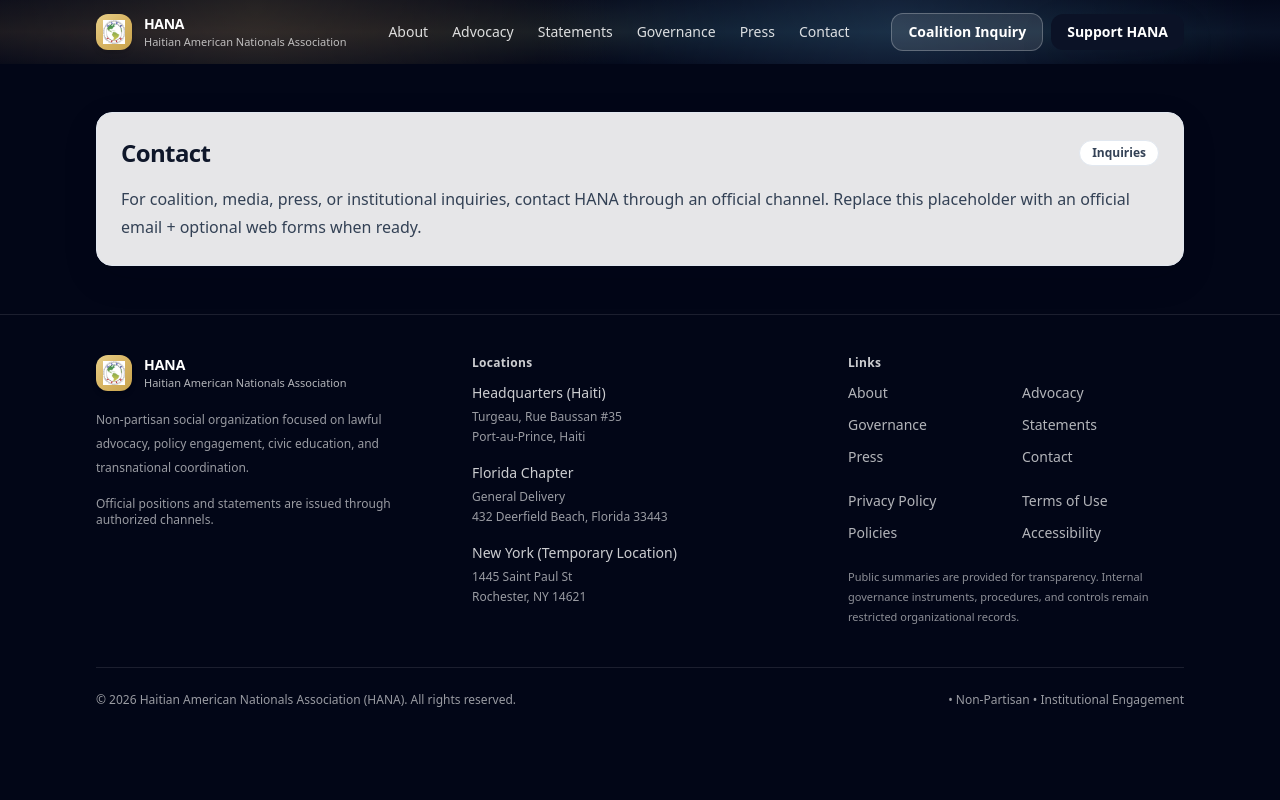
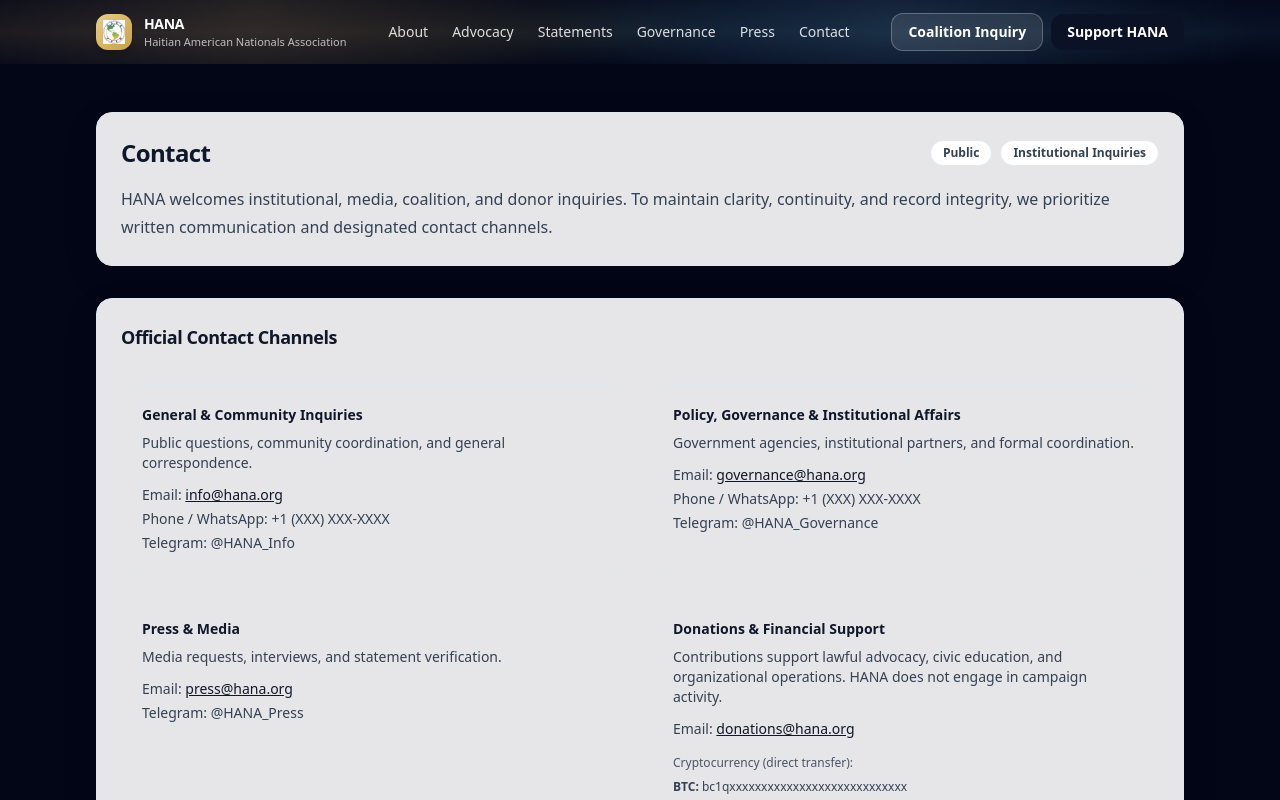
Before and after one commit to akumagmel/Hanayiti, a Next.js app: page /contact in a window 1280 px wide. Shown: the top 800 px of the page. Built offline with nearby package versions, Linux system fonts and the light colour scheme.

Commit message:
Update page.tsx

```diff
--- a/app/contact/page.tsx
+++ b/app/contact/page.tsx
@@ -1,19 +1,161 @@
 import { SiteShell } from "@/components/SiteShell";
 import { Card, CardContent } from "@/components/ui/Card";
 import { Badge } from "@/components/ui/Badge";
+import { Separator } from "@/components/ui/Separator";
 
 export default function Page() {
   return (
     <SiteShell>
-      <main className="mx-auto max-w-6xl px-4 sm:px-6 lg:px-8 py-12">
+      <main className="mx-auto max-w-6xl px-4 sm:px-6 lg:px-8 py-12 space-y-8">
+        {/* Header */}
         <Card className="shadow-soft">
           <CardContent>
-            <div className="flex items-center justify-between gap-3">
-              <h1 className="text-2xl font-semibold tracking-tight text-slate-900">Contact</h1>
-              <Badge>Inquiries</Badge>
+            <div className="flex flex-wrap items-center justify-between gap-3">
+              <h1 className="text-2xl font-semibold tracking-tight text-slate-900">
+                Contact
+              </h1>
+              <div className="flex items-center gap-2">
+                <Badge>Public</Badge>
+                <Badge>Institutional Inquiries</Badge>
+              </div>
             </div>
+
             <p className="mt-4 text-slate-700 leading-7">
-              For coalition, media, press, or institutional inquiries, contact HANA through an official channel. Replace this placeholder with an official email + optional web forms when ready.
+              HANA welcomes institutional, media, coalition, and donor inquiries.
+              To maintain clarity, continuity, and record integrity, we prioritize
+              written communication and designated contact channels.
+            </p>
+          </CardContent>
+        </Card>
+
+        {/* Contact Channels */}
+        <Card className="shadow-soft">
+          <CardContent>
+            <h2 className="text-lg font-semibold tracking-tight text-slate-900">
+              Official Contact Channels
+            </h2>
+
+            <Separator className="my-4" />
+
+            <div className="grid gap-6 sm:grid-cols-2">
+              {/* General */}
+              <div className="rounded-2xl border border-slate-200 p-5">
+                <div className="text-sm font-semibold text-slate-900">
+                  General & Community Inquiries
+                </div>
+                <p className="mt-2 text-sm text-slate-700">
+                  Public questions, community coordination, and general correspondence.
+                </p>
+
+                <div className="mt-3 text-sm text-slate-700 space-y-1">
+                  <div>
+                    Email:{" "}
+                    <a
+                      href="mailto:info@hana.org"
+                      className="underline text-slate-900"
+                    >
+                      info@hana.org
+                    </a>
+                  </div>
+                  <div>Phone / WhatsApp: +1 (XXX) XXX-XXXX</div>
+                  <div>Telegram: @HANA_Info</div>
+                </div>
+              </div>
+
+              {/* Policy / Governance */}
+              <div className="rounded-2xl border border-slate-200 p-5">
+                <div className="text-sm font-semibold text-slate-900">
+                  Policy, Governance & Institutional Affairs
+                </div>
+                <p className="mt-2 text-sm text-slate-700">
+                  Government agencies, institutional partners, and formal coordination.
+                </p>
+
+                <div className="mt-3 text-sm text-slate-700 space-y-1">
+                  <div>
+                    Email:{" "}
+                    <a
+                      href="mailto:governance@hana.org"
+                      className="underline text-slate-900"
+                    >
+                      governance@hana.org
+                    </a>
+                  </div>
+                  <div>Phone / WhatsApp: +1 (XXX) XXX-XXXX</div>
+                  <div>Telegram: @HANA_Governance</div>
+                </div>
+              </div>
+
+              {/* Media */}
+              <div className="rounded-2xl border border-slate-200 p-5">
+                <div className="text-sm font-semibold text-slate-900">
+                  Press & Media
+                </div>
+                <p className="mt-2 text-sm text-slate-700">
+                  Media requests, interviews, and statement verification.
+                </p>
+
+                <div className="mt-3 text-sm text-slate-700 space-y-1">
+                  <div>
+                    Email:{" "}
+                    <a
+                      href="mailto:press@hana.org"
+                      className="underline text-slate-900"
+                    >
+                      press@hana.org
+                    </a>
+                  </div>
+                  <div>Telegram: @HANA_Press</div>
+                </div>
+              </div>
+
+              {/* Donations */}
+              <div className="rounded-2xl border border-slate-200 p-5">
+                <div className="text-sm font-semibold text-slate-900">
+                  Donations & Financial Support
+                </div>
+                <p className="mt-2 text-sm text-slate-700">
+                  Contributions support lawful advocacy, civic education, and
+                  organizational operations. HANA does not engage in campaign activity.
+                </p>
+
+                <div className="mt-3 text-sm text-slate-700 space-y-2">
+                  <div>
+                    Email:{" "}
+                    <a
+                      href="mailto:donations@hana.org"
+                      className="underline text-slate-900"
+                    >
+                      donations@hana.org
+                    </a>
+                  </div>
+
+                  <div className="pt-2 text-xs text-slate-600">
+                    Cryptocurrency (direct transfer):
+                  </div>
+
+                  <div className="text-xs text-slate-700">
+                    <strong>BTC:</strong> bc1qxxxxxxxxxxxxxxxxxxxxxxxxxxxx
+                  </div>
+                  <div className="text-xs text-slate-700">
+                    <strong>ETH:</strong> 0xXXXXXXXXXXXXXXXXXXXXXXXXXXXX
+                  </div>
+
+                  <div className="pt-2 text-xs text-slate-600">
+                    Online platforms:
+                  </div>
+                  <ul className="list-disc pl-5 text-xs text-slate-700">
+                    <li>PayPal (link to be provided)</li>
+                    <li>Donorbox (link to be provided)</li>
+                  </ul>
+                </div>
+              </div>
+            </div>
+
+            <p className="mt-6 text-xs text-slate-600">
+              For all inquiries, please include your name, organization (if applicable),
+              purpose of contact, and any relevant timelines. Unauthorized representations
+              do not bind HANA.
             </p>
           </CardContent>
         </Card>
```
